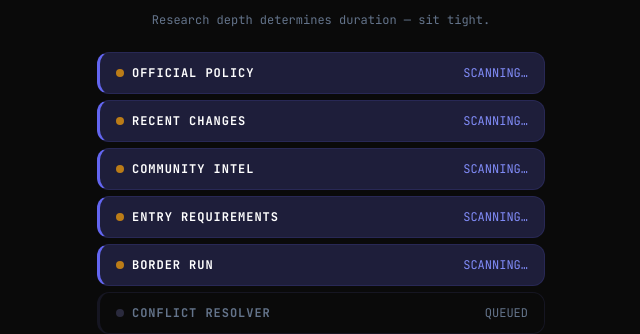
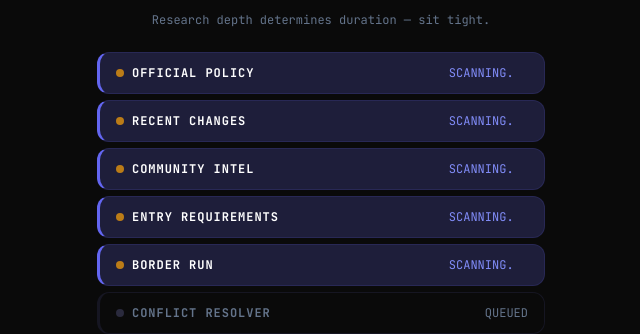
Before and after one commit to SabaiWave/VisaScout, a Next.js app: page /brief/pending in a window 1280 px wide. Shown: the part 333-667 px from the top of the page, without its empty margins (319-959 px from the left). Built offline with nearby package versions, Linux system fonts and the light colour scheme; no server answers.

Commit message:
Update brief output and agent status table.

```diff
--- a/app/app/page.tsx
+++ b/app/app/page.tsx
@@ -97,6 +97,22 @@ const AGENT_DISPLAY: Record<string, string> = {
 
 // ─── Agent row ─────────────────────────────────────────────────────────────
 
+function ScanningDots({ label }: { label: string }) {
+  const [tick, setTick] = useState(0);
+  useEffect(() => {
+    const id = setInterval(() => setTick(t => (t + 1) % 3), 450);
+    return () => clearInterval(id);
+  }, []);
+  return (
+    <span>
+      {label}
+      <span style={{ display: 'inline-block', width: '3ch', textAlign: 'left' }}>
+        {'...'.slice(0, tick + 1)}
+      </span>
+    </span>
+  );
+}
+
 function AgentRow({ entry }: { entry: AgentStatusEntry }) {
   const isQueued = entry.status === 'queued';
   const isDone = entry.status === 'complete';
@@ -107,7 +123,9 @@ function AgentRow({ entry }: { entry: AgentStatusEntry }) {
   const bg = isDone ? 'var(--color-bg-elevated)' : isFailed ? 'var(--color-error-bg)' : isQueued ? 'transparent' : 'var(--color-secondary-subtle)';
 
   const dotColor = isDone ? 'var(--color-success)' : isFailed ? 'var(--color-error)' : isQueued ? 'var(--color-border-strong)' : 'var(--color-amber)';
-  const labelText = isDone ? 'complete' : isFailed ? 'failed' : isQueued ? 'queued' : 'scanning…';
+  const isConflictResolver = entry.agent === 'conflictResolver';
+  const runningLabel = isConflictResolver ? 'resolving' : 'scanning';
+  const labelText = isDone ? 'complete' : isFailed ? 'failed' : isQueued ? 'queued' : runningLabel;
   const labelColor = isDone ? 'var(--color-success)' : isFailed ? 'var(--color-error)' : isQueued ? 'var(--color-text-tertiary)' : 'var(--color-secondary-light)';
 
   return (
@@ -132,7 +150,7 @@ function AgentRow({ entry }: { entry: AgentStatusEntry }) {
         {AGENT_DISPLAY[entry.agent] ?? entry.agent}
       </span>
       <span className="text-xs uppercase" style={{ fontFamily: 'var(--font-mono)', color: labelColor }}>
-        {labelText}
+        {entry.status === 'running' ? <ScanningDots label={runningLabel} /> : labelText}
       </span>
     </div>
   );
--- a/app/brief/pending/page.tsx
+++ b/app/brief/pending/page.tsx
@@ -29,6 +29,24 @@ const SKELETON_AGENTS = [
   'Border Run',
   'Conflict Resolver',
 ];
+
+// ─── Scanning dots ────────────────────────────────────────────────────────────
+
+function ScanningDots({ label }: { label: string }) {
+  const [tick, setTick] = useState(0);
+  useEffect(() => {
+    const id = setInterval(() => setTick(t => (t + 1) % 3), 450);
+    return () => clearInterval(id);
+  }, []);
+  return (
+    <span>
+      {label}
+      <span style={{ display: 'inline-block', width: '3ch', textAlign: 'left' }}>
+        {'...'.slice(0, tick + 1)}
+      </span>
+    </span>
+  );
+}
 
 // ─── Shared layout shell ──────────────────────────────────────────────────────
 
@@ -82,9 +100,11 @@ function IconBox({ children, bg }: { children: React.ReactNode; bg: string }) {
 
 // ─── States ───────────────────────────────────────────────────────────────────
 
-function SkeletonAgentRow({ label, index, done }: { label: string; index: number; done: boolean }) {
+function SkeletonAgentRow({ label, index, done, completedCount }: { label: string; index: number; done: boolean; completedCount: number }) {
   const isResolver = index === 5;
-  const isQueued = isResolver && !done;
+  const isResolving = isResolver && completedCount >= 5 && !done;
+  const isQueued = isResolver && completedCount < 5 && !done;
+  const isRunning = !done && !isQueued && !isResolving;
 
   const borderColor = done
     ? 'var(--color-border)'
@@ -104,7 +124,7 @@ function SkeletonAgentRow({ label, index, done }: { label: string; index: number
       }}
     >
       <span
-        className={`w-2 h-2 rounded-full flex-shrink-0 ${!done && !isQueued ? 'animate-pulse' : ''}`}
+        className={`w-2 h-2 rounded-full flex-shrink-0 ${(isRunning || isResolving) ? 'animate-pulse' : ''}`}
         style={{
           background: done
             ? 'var(--color-success)'
@@ -118,7 +138,7 @@ function SkeletonAgentRow({ label, index, done }: { label: string; index: number
         style={{
           fontFamily: 'var(--font-mono)',
           letterSpacing: '0.08em',
-          color: isQueued && !done ? 'var(--color-text-tertiary)' : 'var(--color-text-primary)',
+          color: isQueued ? 'var(--color-text-tertiary)' : 'var(--color-text-primary)',
         }}
       >
         {label}
@@ -134,7 +154,7 @@ function SkeletonAgentRow({ label, index, done }: { label: string; index: number
             : 'var(--color-secondary-light)',
         }}
       >
-        {done ? 'complete' : isQueued ? 'queued' : 'scanning…'}
+        {done ? 'complete' : isQueued ? 'queued' : <ScanningDots label={isResolving ? 'resolving' : 'scanning'} />}
       </span>
     </div>
   );
@@ -161,7 +181,7 @@ function GeneratingState({ completedCount }: { completedCount: number }) {
         </div>
         <div>
           {SKELETON_AGENTS.map((label, i) => (
-            <SkeletonAgentRow key={label} label={label} index={i} done={i < completedCount} />
+            <SkeletonAgentRow key={label} label={label} index={i} done={i < completedCount} completedCount={completedCount} />
           ))}
         </div>
       </div>
--- a/app/components/BriefRenderer.tsx
+++ b/app/components/BriefRenderer.tsx
@@ -89,11 +89,11 @@ function VisaOptionCard({ option }: { option: VisaOption }) {
       className="rounded-lg border-l-4 p-4 mb-3"
       style={{ background: bg, borderTop: `1px solid var(--color-border)`, borderRight: `1px solid var(--color-border)`, borderBottom: `1px solid var(--color-border)`, borderLeft: `4px solid ${borderColor}` }}
     >
-      <div className="flex items-start justify-between mb-1 gap-3">
+      <div className="mb-2">
         <span className="font-bold" style={{ color: 'var(--color-text-primary)' }}>{option.name}</span>
-        <div className="text-right flex-shrink-0">
-          <span className="block text-xs font-bold uppercase" style={{ color: 'var(--color-text-tertiary)', fontFamily: 'var(--font-mono)', letterSpacing: '0.05em' }}>Max Stay</span>
-          <span className="block text-xs" style={{ color: 'var(--color-secondary-light)', fontFamily: 'var(--font-mono)' }}>{option.maxStay}</span>
+        <div className="flex items-baseline gap-2 mt-1">
+          <span className="text-xs font-bold uppercase flex-shrink-0" style={{ color: 'var(--color-text-tertiary)', fontFamily: 'var(--font-mono)', letterSpacing: '0.05em' }}>Max Stay</span>
+          <span className="text-xs" style={{ color: 'var(--color-secondary-light)', fontFamily: 'var(--font-mono)' }}>{option.maxStay}</span>
         </div>
       </div>
       <p className="text-sm mb-2" style={{ color: 'var(--color-text-secondary)' }}>{option.summary}</p>
--- a/src/lib/pdfTemplate.ts
+++ b/src/lib/pdfTemplate.ts
@@ -77,11 +77,11 @@ function visaOptionHtml(opt: VisaOption): string {
   const borderColor = opt.suitability === 'best' ? C.success : opt.suitability === 'good' ? C.indigo : C.borderStrong;
   const bg = opt.suitability === 'best' ? C.successSubtle : opt.suitability === 'good' ? C.indigoSubtle : C.bgElevated;
   return `<div style="border-left:4px solid ${borderColor};border-top:1px solid ${C.border};border-right:1px solid ${C.border};border-bottom:1px solid ${C.border};border-radius:0 6px 6px 0;background:${bg};padding:12px;margin-bottom:10px;page-break-inside:avoid;">
-    <div style="display:flex;justify-content:space-between;align-items:flex-start;gap:12px;margin-bottom:4px;">
+    <div style="margin-bottom:4px;">
       <span style="font-family:'Geist',sans-serif;font-weight:700;font-size:13px;color:${C.textPrimary};">${esc(opt.name)}</span>
-      <div style="text-align:right;flex-shrink:0;">
-        <p style="font-family:'JetBrains Mono',monospace;font-size:9px;font-weight:700;text-transform:uppercase;letter-spacing:0.06em;color:${C.textTertiary};margin:0 0 1px;">Max Stay</p>
-        <p style="font-family:'JetBrains Mono',monospace;font-size:10px;color:${C.indigoDeep};margin:0;">${esc(opt.maxStay)}</p>
+      <div style="display:flex;align-items:baseline;gap:8px;margin-top:3px;">
+        <span style="font-family:'JetBrains Mono',monospace;font-size:9px;font-weight:700;text-transform:uppercase;letter-spacing:0.06em;color:${C.textTertiary};flex-shrink:0;">Max Stay</span>
+        <span style="font-family:'JetBrains Mono',monospace;font-size:10px;color:${C.indigoDeep};">${esc(opt.maxStay)}</span>
       </div>
     </div>
     <p style="font-size:12px;color:${C.textSecondary};margin:0 0 8px;line-height:1.5;">${esc(opt.summary)}</p>
```
